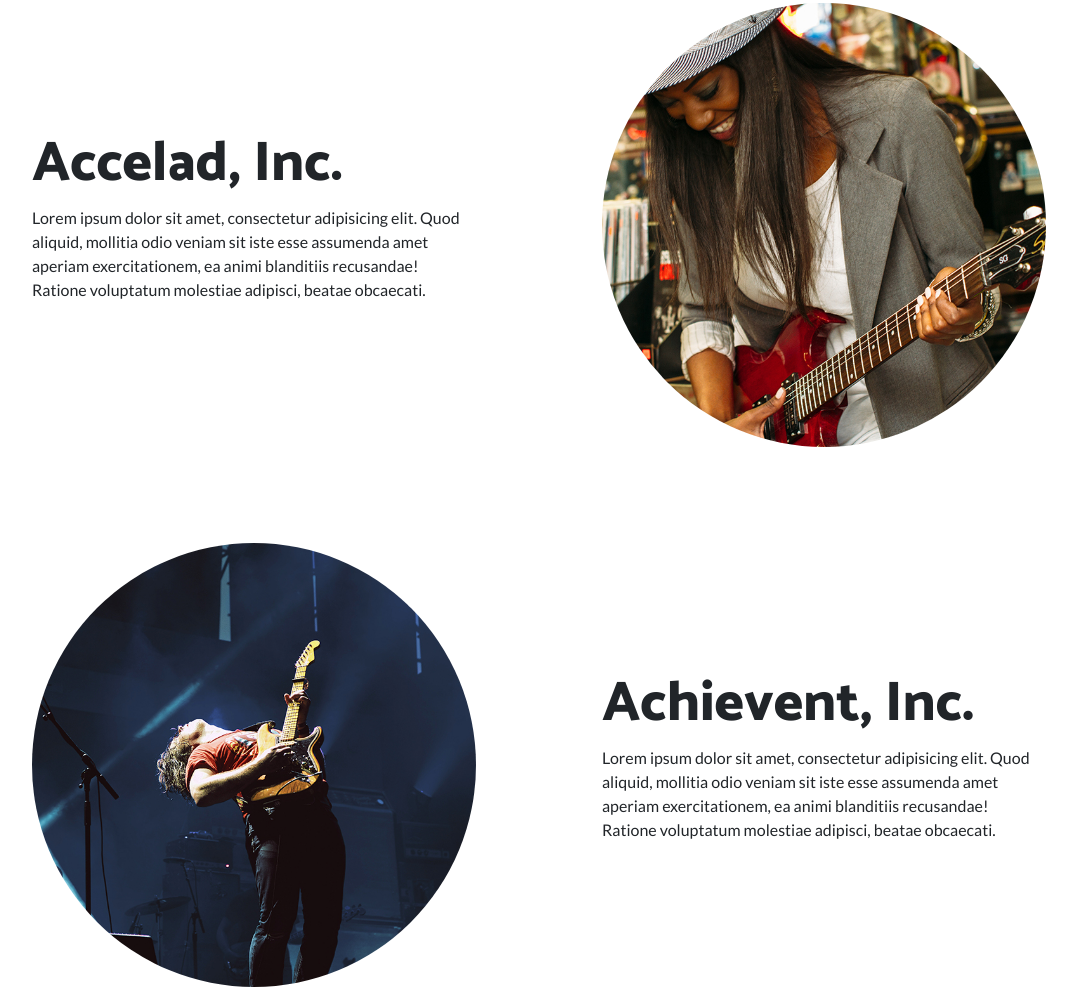
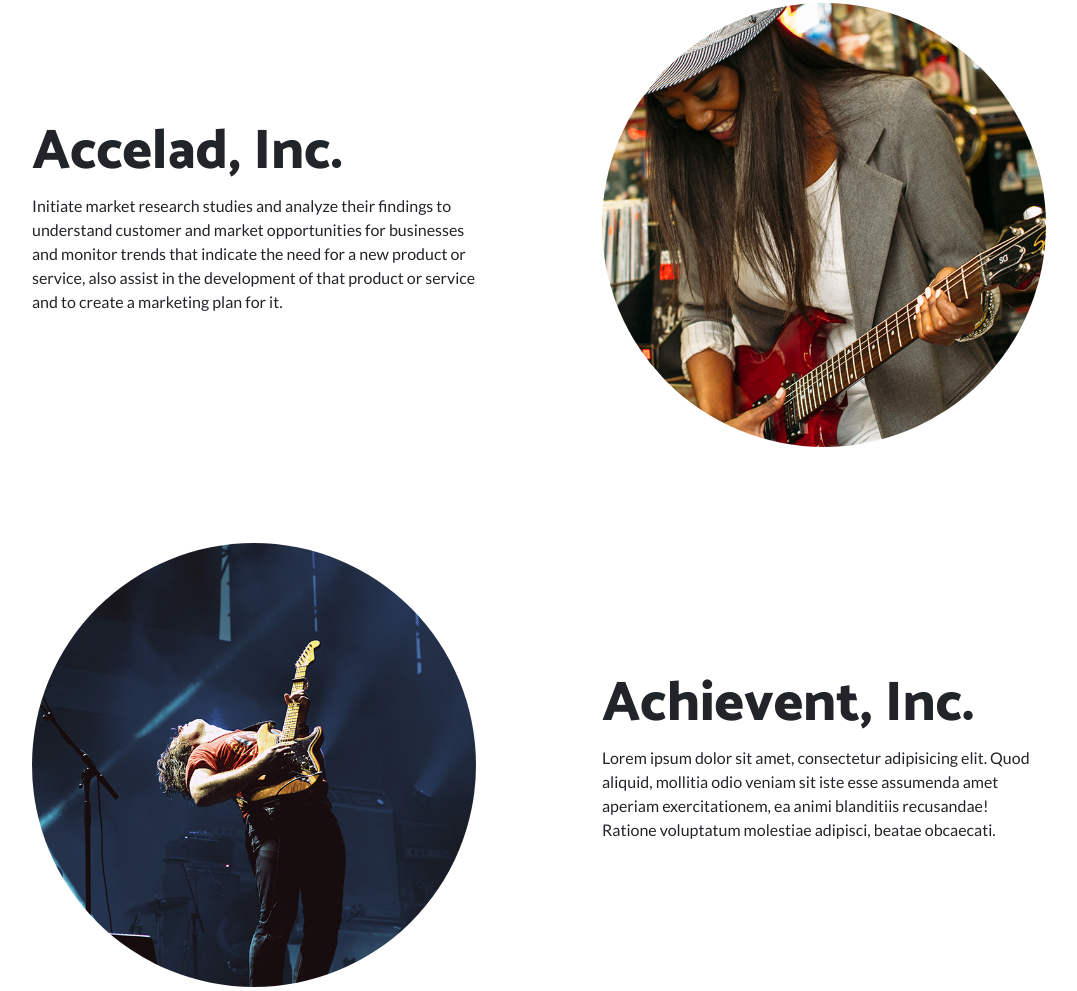
Before and after one commit to ayananishinaka/accelad.ml, a website: page index.html in a window 1280 px wide. Shown: the part 732-1723 px from the top of the page, without its empty margins (101-1178 px from the left). Drawn offline with Linux system fonts and the light colour scheme.

Commit message:
added information

```diff
--- a/index.html
+++ b/index.html
@@ -72,7 +72,7 @@
         <div class="col-lg-6 order-lg-1">
           <div class="p-5">
             <h2 class="display-4">Accelad, Inc.</h2>
-            <p>Lorem ipsum dolor sit amet, consectetur adipisicing elit. Quod aliquid, mollitia odio veniam sit iste esse assumenda amet aperiam exercitationem, ea animi blanditiis recusandae! Ratione voluptatum molestiae adipisci, beatae obcaecati.</p>
+            <p>Initiate market research studies and analyze their findings to understand customer and market opportunities for businesses and monitor trends that indicate the need for a new product or service, also assist in the development of that product or service and to create a marketing plan for it.</p>
           </div>
         </div>
       </div>
```
